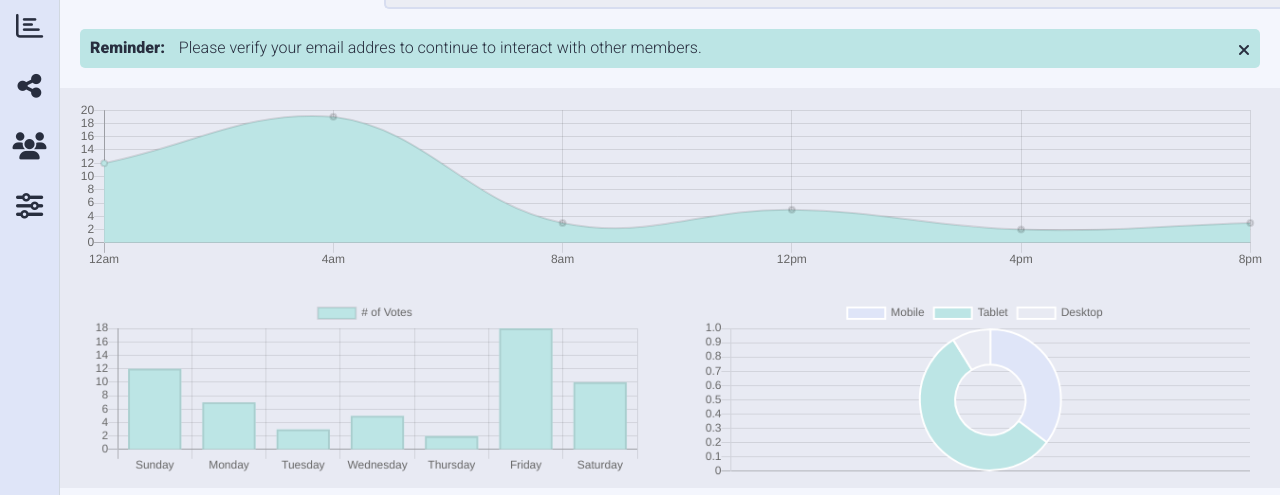
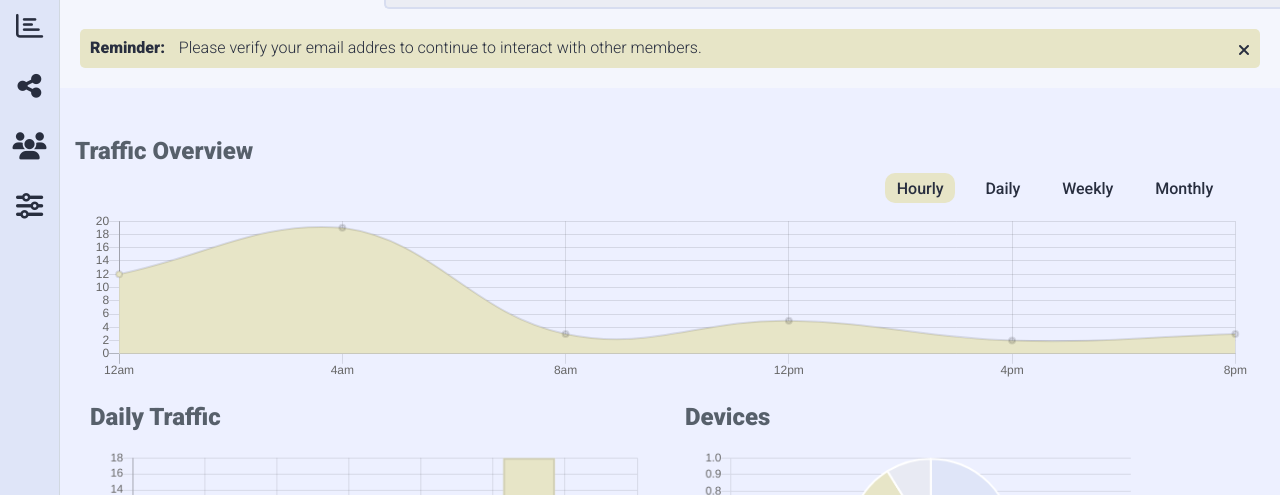
Before and after one commit to dustinusey/webdash-revamp, a plain HTML site: page index.html in a window 1280 px wide. Shown: the part 123-618 px from the top of the page. Drawn offline with nearby package versions, Linux system fonts and the light colour scheme.

Commit message:
toggling chart views initiated

```diff
--- a/index.html
+++ b/index.html
@@ -121,15 +121,35 @@
 
             <!-- charts -->
             <section id="charts" class="charts">
+                <h2>Traffic Overview</h2>
+                <div class="chart-slider-container">
+                    <div class="slider"></div>
+                    <ul>
+                        <li>
+                            <p>Hourly</p>
+                        </li>
+                        <li>
+                            <p>Daily</p>
+                        </li>
+                        <li>
+                            <p>Weekly</p>
+                        </li>
+                        <li>
+                            <p>Monthly</p>
+                        </li>
+                    </ul>
+                </div>
 
                 <div class="full-size-chart line-chart">
                     <canvas id="trafficChart"></canvas>
                 </div>
                 <div class="half-size-charts">
                     <div class="bar-chart chart-parent">
+                        <h2>Daily Traffic</h2>
                         <canvas id="barChart"></canvas>
                     </div>
                     <div class="doughnut-chart chart-parent">
+                        <h2>Devices</h2>
                         <canvas id="doughnutChart"></canvas>
                     </div>
                 </div>
--- a/js/app.js
+++ b/js/app.js
@@ -4,7 +4,7 @@ let root = document.documentElement;
 
 
 
-const yellow = '#DCE7C7';
+const yellow = '#e7e5c7';
 const green = '#CBE7C7';
 const teal = '#bce5e5';
 const stealth = '#C7D5E7';
@@ -12,7 +12,56 @@ const stealth = '#C7D5E7';
 const darkSlate = '#dfe5f8';
 const darkSlate2 = ' #e8eaf3';
 
-let currentTheme = teal;
+let currentTheme = yellow;
+
+
+
+//slider pos
+const sliderPos = [
+    // hourly
+    '310',
+    // daily
+    '225',
+    // weekly
+    '142',
+    // monthly
+    '46'
+];
+
+const trafficToggle_data = [
+    [12, 19, 3, 5, 2, 3],
+    [33, 29, 14, 34, 33],
+    [20, 11, 17, 25, 28],
+    [12, 27, 13, 15, 12, 13]
+];
+
+const trafficToggle_labels = [
+    ['12am', '4am', '8am', '12pm', '4pm', '8pm'],
+    ['5th', '10th', '15th', '20th', '25th'],
+    ['week 1', 'week 2', 'week 3', 'week 4'],
+    ['January', 'April', 'July', 'October', 'December']
+];
+
+
+const sliderContainer = document.querySelector('.chart-slider-container');
+const sliderItem = document.querySelectorAll('.chart-slider-container li');
+const slider = document.querySelector('.slider');
+
+sliderContainer.addEventListener('click', e => {
+    sliderItem.forEach((item, index) => {
+        if (e.target === item) {
+            trafficChart.data.datasets[0].data = trafficToggle_data[index];
+            trafficChart.data.labels = trafficToggle_labels[index];
+            trafficChart.update();
+            slider.style.right = `${sliderPos[index]}px`
+            slider.style.animation = 'rubberBand 1s ease forwards';
+        }
+    });
+});
+
+slider.addEventListener('animationend', () => {
+    slider.style.animation = 'none';
+})
 
 
 
@@ -22,7 +71,7 @@ let trafficChart = new Chart(lineChart, {
     data: {
         labels: ['12am', '4am', '8am', '12pm', '4pm', '8pm'],
         datasets: [{
-            label: '# of Votes',
+            label: '# of visits',
             data: [12, 19, 3, 5, 2, 3],
             backgroundColor: [
                 currentTheme
@@ -72,6 +121,9 @@ let dailyTraffic = new Chart(barChart, {
         }]
     },
     options: {
+        legend: {
+            display: false
+        },
         maintainAspectRatio: false,
         scales: {
             yAxes: [{
@@ -102,6 +154,12 @@ let mobileTraffic = new Chart(doughnutChart, {
         }]
     },
     options: {
+        title: {
+            display: false,
+        },
+        legend: {
+            position: 'right',
+        },
         maintainAspectRatio: false,
         scales: {
             yAxes: [{
--- a/scss/base/_base.scss
+++ b/scss/base/_base.scss
@@ -4,12 +4,12 @@
 
     --light: #f4f6fd;
     --light2: #dfe5f8;
-    --light-shade: #e8eaf3;
+    --light-shade: #e5e8f7;
 
     --slate: #282E3F;
     --slate2: #1F232E;
 
-    --main-yellow:#DCE7C7;
+    --main-yellow:#e7e5c7;
     --main-green:#CBE7C7;
     --main-teal:#bce5e5;
     --main-stealth:#C7D5E7;
@@ -23,7 +23,7 @@
     --timing: .5s;
 
 
-    --current-theme: var(--main-teal);
+    --current-theme: var(--main-yellow);
     --current-bg: var(--light);
 }
 
--- a/scss/base/_typography.scss
+++ b/scss/base/_typography.scss
@@ -29,3 +29,7 @@ a {
     font-weight: 300;
     transition: .2s;
 }
+
+button {
+    cursor: pointer;
+}
--- a/scss/components/main/_charts.scss
+++ b/scss/components/main/_charts.scss
@@ -1,6 +1,12 @@
 section.charts {
     height: auto;
-    background: var(--light-shade);
+    background:rgb(237, 240, 255);
+    padding: 50px 15px;
+        h2 {
+            text-align: center;
+            margin-bottom: 15px;
+            color: rgb(87, 96, 107);
+        }
 }
 
 
@@ -18,9 +24,59 @@ section.charts {
             height: 25vh;
             width: 100%;
             padding: 5px 15px;
-
+        }
+        & .bar-chart {
+            margin-bottom: 45px;
         }
 }
+
+
+
+.chart-slider-container {
+    position: relative;
+    @include size(auto, 100%);
+        & p {
+            pointer-events: none;
+        }
+        & .slider {
+            @include size(30px, 70px);
+            background:var(--current-theme);
+            border-radius: 10px;
+            position: absolute;
+            display: none;
+            top: -7px;
+            right: 310px;
+            transition: .3s ease-in-out;
+        }
+        & ul {
+
+            @include simpleFlex(row);
+            justify-content: space-evenly;
+            & li {
+                cursor: pointer;
+                z-index: 5;
+                list-style: none;
+
+            }
+        }
+}
+
+@media (min-width: $md) {
+    section.charts h2 {
+        text-align: left;
+    }
+    .chart-slider-container {
+        & ul {
+            max-width: 400px;
+            margin: 0 10px 0 auto;
+            }
+        & .slider {
+            display: block;
+        }
+    }
+}
+
+
 
 @media (min-width: $l) {
     .half-size-charts {
@@ -31,5 +87,8 @@ section.charts {
             & canvas {
                 padding: 5px 15px;
             }
+            & .bar-chart {
+                margin-bottom: 0;
+            }
     }
 }
```
Also changed, not shown: css/styles.css, 1 other file.
